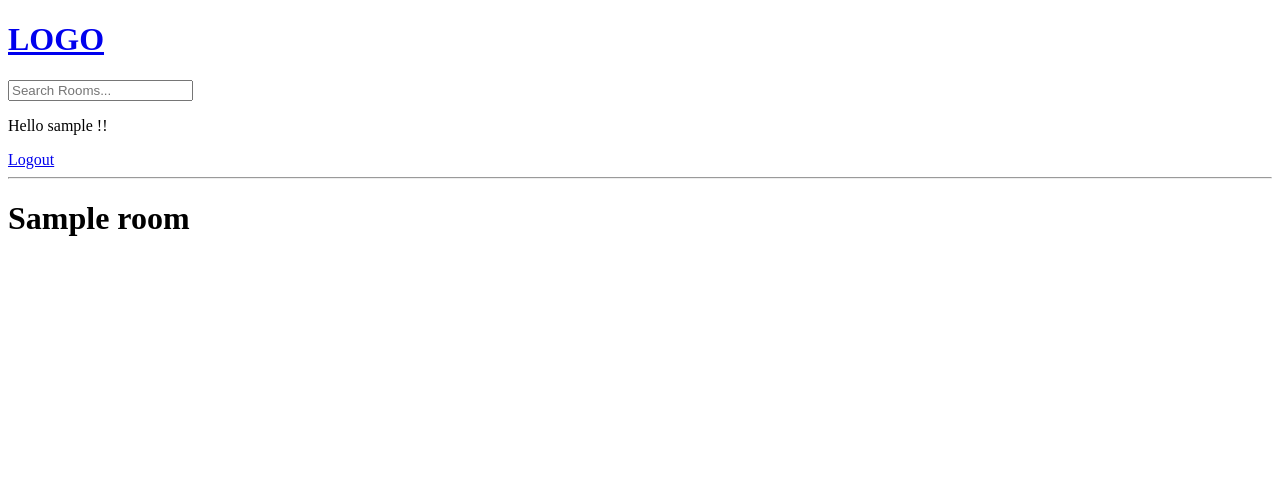
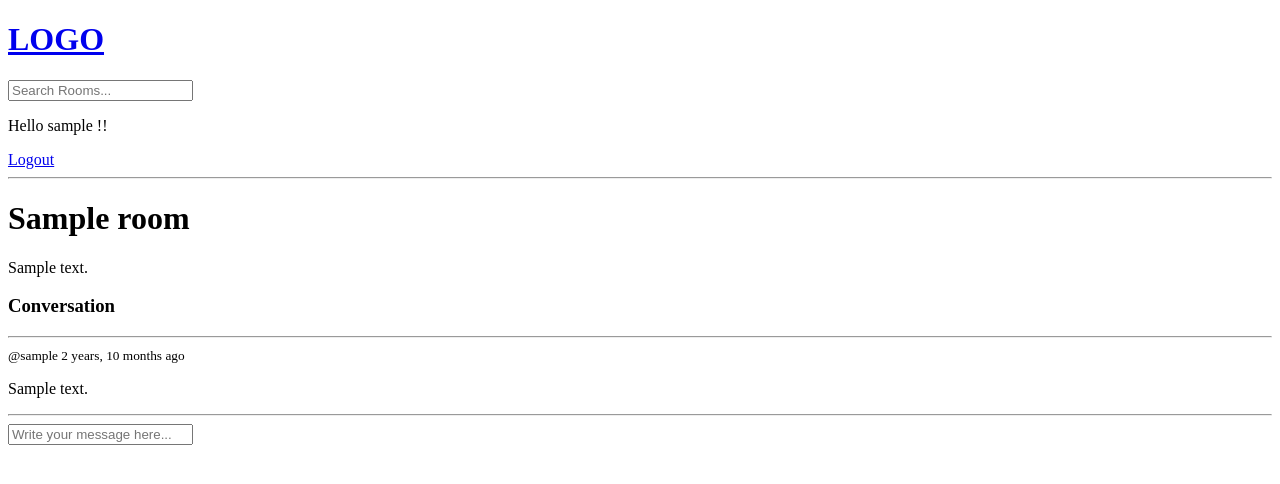
Before and after one commit to P-r-a-s-a-d-18/StudyBud, a Django app: page /room/1/ in a window 1280 px wide. Shown: the top 484 px of the page. Run offline with Django 4.2, Linux system fonts and the light colour scheme; a user stored in the database is signed in; tables that the repository leaves empty hold one stand-in row (values such as "Sample post").

Commit message:
Messages in room.

```diff
--- a/base/templates/base/room.html
+++ b/base/templates/base/room.html
@@ -4,4 +4,27 @@
 
 <h1>{{room.name}}</h1>
 
+<p>{{room.description}}</p>
+
+<div class="comment-wrapper">
+    <h3>Conversation</h3>
+    <hr>
+    {% for message in room_messages %}
+    <div>
+        <small>@{{message.user}}  {{message.created|timesince}} ago</small>
+        <p>{{message.body}}</p>
+        <hr>
+    </div>
+    {% endfor %}
+
+    {% if request.user.is_authenticated %}
+    <div class="comment-form">
+        <form method="POST" action="">
+            {% csrf_token %}
+            <input type="text" name="body" placeholder="Write your message here..."/>
+        </form>
+    </div>
+    {% endif %}
+</div>
+
 {% endblock %}
--- a/base/views.py
+++ b/base/views.py
@@ -85,8 +85,17 @@ def home(request):
 
 def room(request, pk):
     room = models.Room.objects.get(id=pk)
+    room_messages = room.message_set.all().order_by('-created')
 
-    context = {'room': room}
+    if request.method == 'POST':
+        message = models.Message.objects.create(
+            user=request.user,
+            room=room,
+            body=request.POST.get('body')
+        )
+        return redirect('room', pk=room.id)
+
+    context = {'room': room, 'room_messages': room_messages}
 
     return render(request, 'base/room.html', context)
 
```
